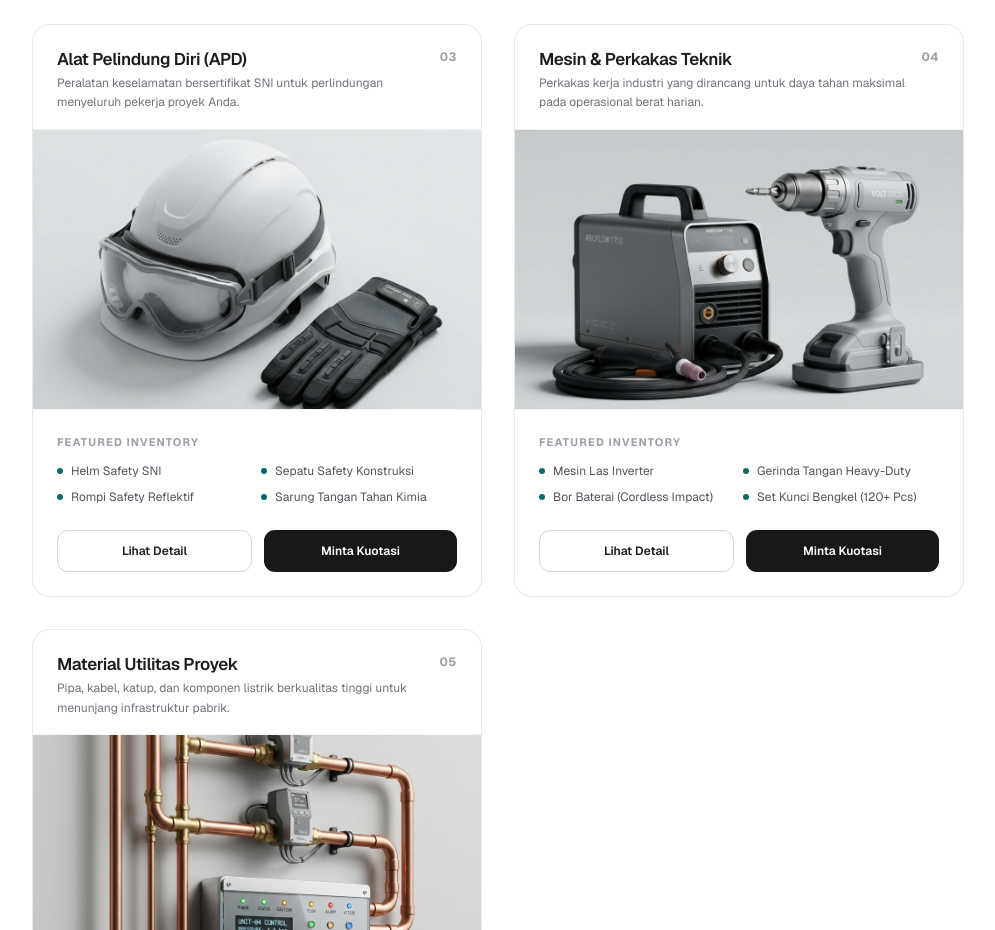
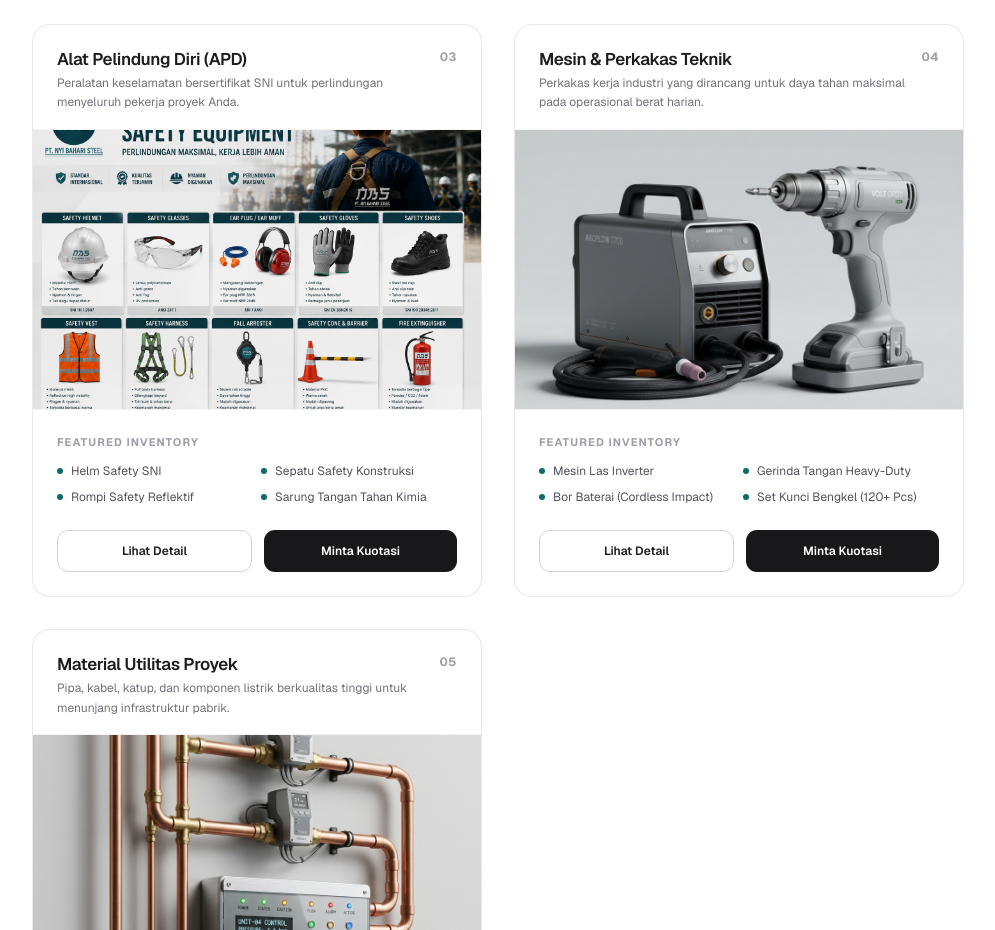
Before and after one commit to acid1010/nbs, a Next.js app: page / in a window 1280 px wide. Shown: the part 2020-2950 px from the top of the page, without its empty margins (142-1137 px from the left). Built offline with nearby package versions, Linux system fonts and the light colour scheme; no server answers.

Commit message:
feat: new safety equipment cover image

```diff
--- a/app/data/content.ts
+++ b/app/data/content.ts
@@ -382,7 +382,7 @@ export const content: { en: ContentData; id: ContentData } = {
           category: "K3 Safety Gear",
           slug: "k3-safety-gear",
           description: "Certified safety equipment protecting workers from head to toe, compliant with SNI and international standards.",
-          image: "/safety-equipment.jpg",
+          image: "/safety-equipment-cover.png",
           items: ["SNI Safety Helmets", "Heavy-duty Safety Boots", "Reflective Safety Vests", "Chemical Resistant Gloves"],
           detail: {
             tagline: "Certified protection, complete documentation",
@@ -901,7 +901,7 @@ export const content: { en: ContentData; id: ContentData } = {
           category: "Alat Pelindung Diri (APD)",
           slug: "k3-safety-gear",
           description: "Peralatan keselamatan bersertifikat SNI untuk perlindungan menyeluruh pekerja proyek Anda.",
-          image: "/safety-equipment.jpg",
+          image: "/safety-equipment-cover.png",
           items: ["Helm Safety SNI", "Sepatu Safety Konstruksi", "Rompi Safety Reflektif", "Sarung Tangan Tahan Kimia"],
           detail: {
             tagline: "Perlindungan bersertifikat, dokumentasi lengkap",
```
Also changed, not shown: public/safety-equipment-cover.png (added).
